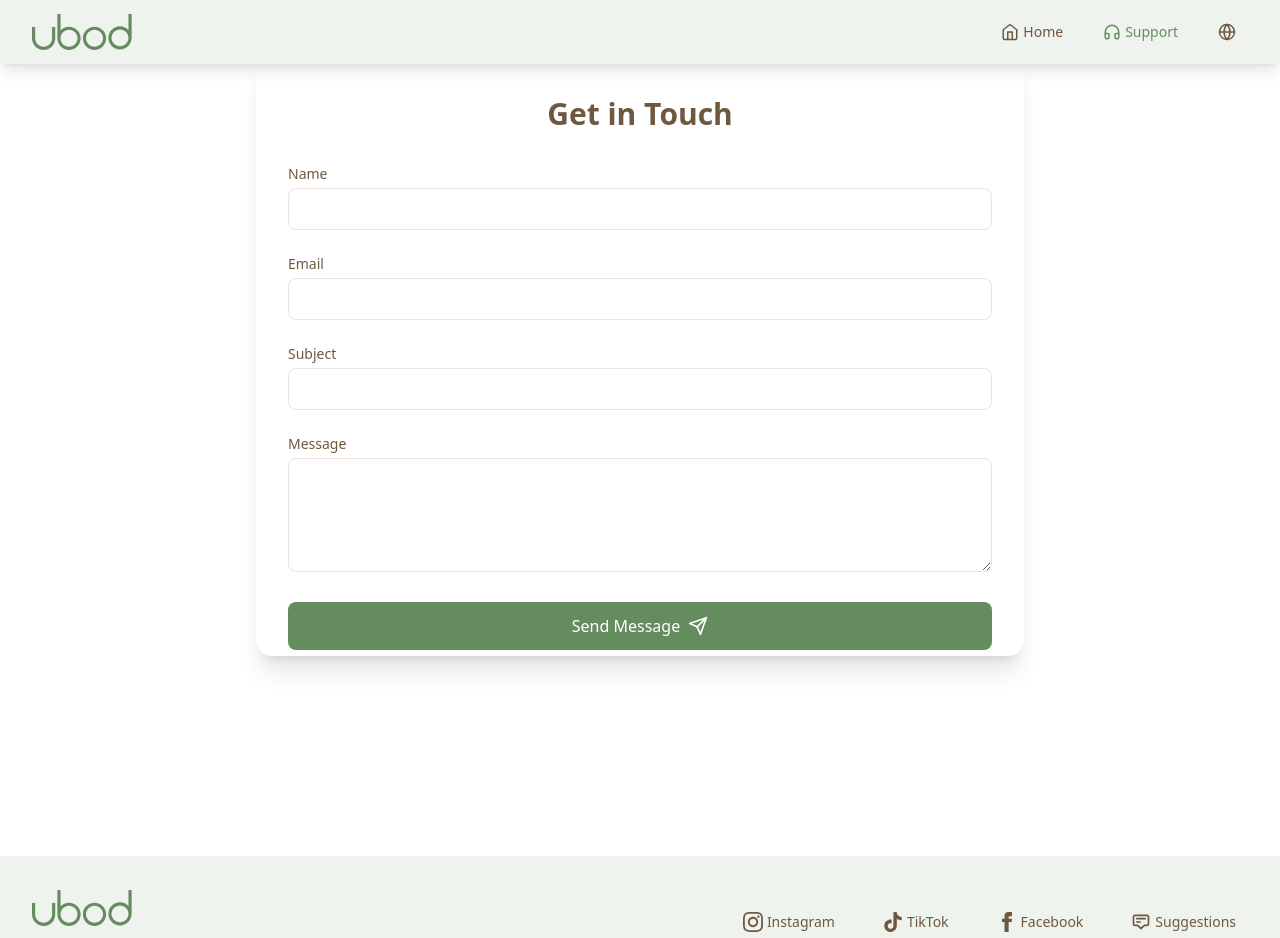
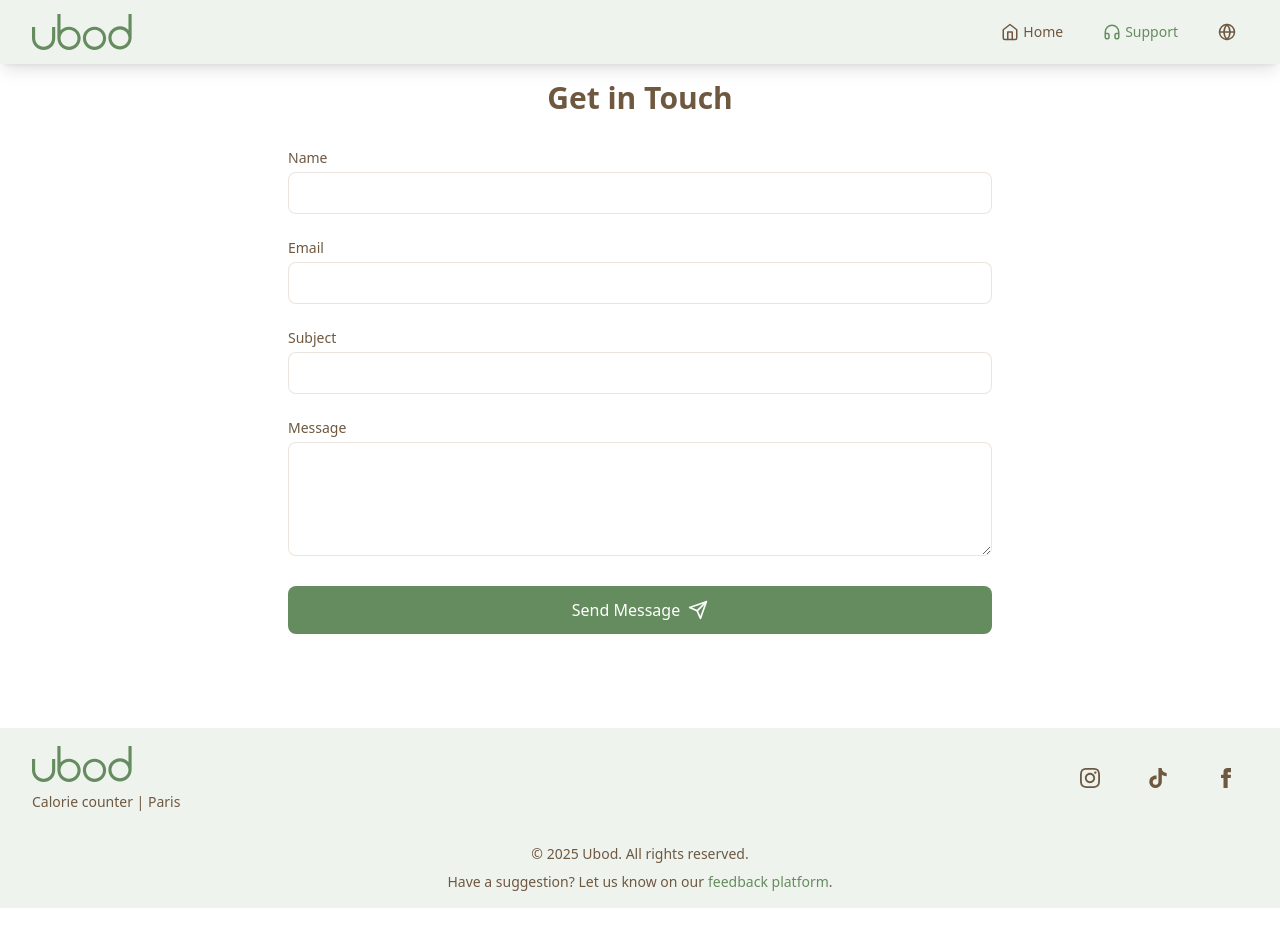
Before and after one commit to medmdime/ubod-website, a React (Vite) app: page /support in a window 1280 px wide. Shown: the top 938 px of the page. After the commit the page ends 908 px from the top, so only its background shows below. Built offline with nearby package versions, Linux system fonts and the light colour scheme.

Commit message:
padding bottom bizarre fixed

```diff
--- a/src/App.tsx
+++ b/src/App.tsx
@@ -11,14 +11,16 @@
   return (
     <I18nextProvider i18n={i18n}>
       <Router>
+        <div>
           <Navbar />
-        <main className="flex-grow h-lvh">
+          <main className="min-h-[81vh]">
             {/* This ensures content pushes footer down */}
             <Routes>
               <Route path="/" element={<Home />} />
               <Route path="/support" element={<Support />} />
             </Routes>
           </main>
+        </div>
         <Footer />
       </Router>
     </I18nextProvider>
--- a/src/components/Footer.tsx
+++ b/src/components/Footer.tsx
@@ -8,9 +8,9 @@
   const currentYear = new Date().getFullYear();
 
   return (
-    <footer className="w-full z-40">
-      <div className="backdrop-blur-md shadow-lg bg-darkGreen/10">
-        <div className="max-w-7xl mx-auto px-4 sm:px-6 lg:px-8 py-8">
+    <footer className=" w-full z-42 static bottom-0">
+      <div className="backdrop-blur-md bg-darkGreen/10">
+        <div className="max-w-7xl mx-auto p-4 sm:px-6 lg:px-8 ">
           <div className="flex flex-col md:flex-row justify-between items-center">
             {/* Logo & App Name */}
             <div className="mb-6 md:mb-0">
@@ -59,9 +59,6 @@
                 >
                   <path d="M12 2.163c3.204 0 3.584.012 4.85.07 3.252.148 4.771 1.691 4.919 4.919.058 1.265.069 1.645.069 4.849 0 3.205-.012 3.584-.069 4.849-.149 3.225-1.664 4.771-4.919 4.919-1.266.058-1.644.07-4.85.07-3.204 0-3.584-.012-4.849-.07-3.26-.149-4.771-1.699-4.919-4.92-.058-1.265-.07-1.644-.07-4.849 0-3.204.013-3.583.07-4.849.149-3.227 1.664-4.771 4.919-4.919 1.266-.057 1.645-.069 4.849-.069zm0-2.163c-3.259 0-3.667.014-4.947.072-4.358.2-6.78 2.618-6.98 6.98-.059 1.281-.073 1.689-.073 4.948 0 3.259.014 3.668.072 4.948.2 4.358 2.618 6.78 6.98 6.98 1.281.058 1.689.072 4.948.072 3.259 0 3.668-.014 4.948-.072 4.354-.2 6.782-2.618 6.979-6.98.059-1.28.073-1.689.073-4.948 0-3.259-.014-3.667-.072-4.947-.196-4.354-2.617-6.78-6.979-6.98-1.281-.059-1.69-.073-4.949-.073zm0 5.838c-3.403 0-6.162 2.759-6.162 6.162s2.759 6.163 6.162 6.163 6.162-2.759 6.162-6.163c0-3.403-2.759-6.162-6.162-6.162zm0 10.162c-2.209 0-4-1.79-4-4 0-2.209 1.791-4 4-4s4 1.791 4 4c0 2.21-1.791 4-4 4zm6.406-11.845c-.796 0-1.441.645-1.441 1.44s.645 1.44 1.441 1.44c.795 0 1.439-.645 1.439-1.44s-.644-1.44-1.439-1.44z" />
                 </svg>
-                <span className="text-sm">
-                  {t("footer.instagram", "Instagram")}
-                </span>
               </a>
 
               {/* TikTok */}
@@ -78,7 +75,6 @@
                 >
                   <path d="M12.53.02C13.84 0 15.14.01 16.44.02c.08 1.53.63 3.09 1.75 4.17 1.12 1.11 2.7 1.62 4.24 1.79v4.03c-1.44-.05-2.89-.35-4.2-.97-.57-.26-1.1-.59-1.62-.93-.01 2.92.01 5.84-.02 8.75-.08 1.4-.54 2.79-1.35 3.94-1.31 1.92-3.58 3.17-5.91 3.21-1.43.08-2.86-.31-4.08-1.03-2.02-1.19-3.44-3.37-3.65-5.71-.02-.5-.03-1-.01-1.49.18-1.9 1.12-3.72 2.58-4.96 1.66-1.44 3.98-2.13 6.15-1.72.02 1.48-.04 2.96-.04 4.44-.99-.32-2.15-.23-3.02.37-.63.41-1.11 1.04-1.36 1.75-.21.51-.15 1.07-.14 1.61.24 1.64 1.82 3.02 3.5 2.87 1.12-.01 2.19-.66 2.77-1.61.19-.33.4-.67.41-1.06.1-1.79.06-3.57.07-5.36.01-4.03-.01-8.05.02-12.07z" />
                 </svg>
-                <span className="text-sm">{t("footer.tiktok", "TikTok")}</span>
               </a>
 
               {/* Facebook */}
@@ -95,35 +91,9 @@
                 >
                   <path d="M9 8h-3v4h3v12h5v-12h3.642l.358-4h-4v-1.667c0-.955.192-1.333 1.115-1.333h2.885v-5h-3.808c-3.596 0-5.192 1.583-5.192 4.615v3.385z" />
                 </svg>
-                <span className="text-sm">
-                  {t("footer.facebook", "Facebook")}
-                </span>
               </a>
 
               {/* Suggestion Box */}
-              <a
-                href="https://fider.ubod.app/"
-                target="_blank"
-                rel="noopener noreferrer"
-                className="flex items-center space-x-1 px-3 py-2 rounded-md text-darkBrown hover:text-darkGreen hover:bg-lightGreen/10 transition-colors"
-              >
-                <svg
-                  className="h-5 w-5"
-                  fill="none"
-                  viewBox="0 0 24 24"
-                  stroke="currentColor"
-                >
-                  <path
-                    strokeLinecap="round"
-                    strokeLinejoin="round"
-                    strokeWidth={2}
-                    d="M7 8h10M7 12h4m1 8l-4-4H5a2 2 0 01-2-2V6a2 2 0 012-2h14a2 2 0 012 2v8a2 2 0 01-2 2h-3l-4 4z"
-                  />
-                </svg>
-                <span className="text-sm">
-                  {t("footer.suggestions", "Suggestions")}
-                </span>
-              </a>
             </div>
           </div>
 
--- a/src/pages/Support.tsx
+++ b/src/pages/Support.tsx
@@ -6,7 +6,7 @@
   const { t } = useTranslation();
 
   return (
-    <div className="h-3/4 py-10 my-14 items-center bg-white max-w-3xl mx-auto px-4 sm:px-6 lg:px-8 rounded-2xl shadow-xl">
+    <div className="h-3/4 mt-20  items-center bg-white max-w-3xl mx-auto px-4 sm:px-6 lg:px-8 rounded-2xl ">
       <h1 className="text-3xl font-bold text-darkBrown mb-8 text-center">
         {t("support.title")}
       </h1>
```
Lines whose indentation alone changed are shown as unchanged.
